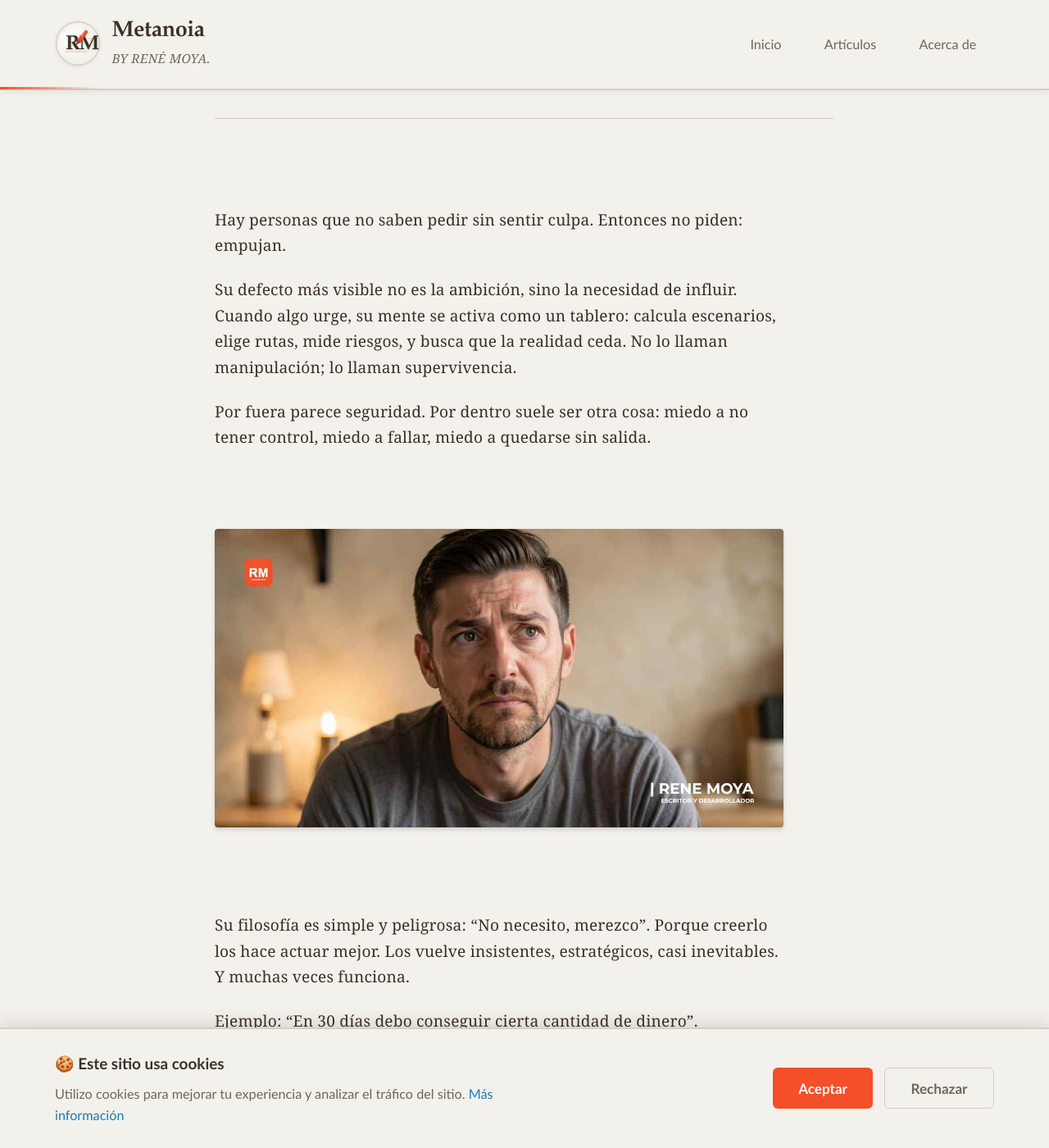
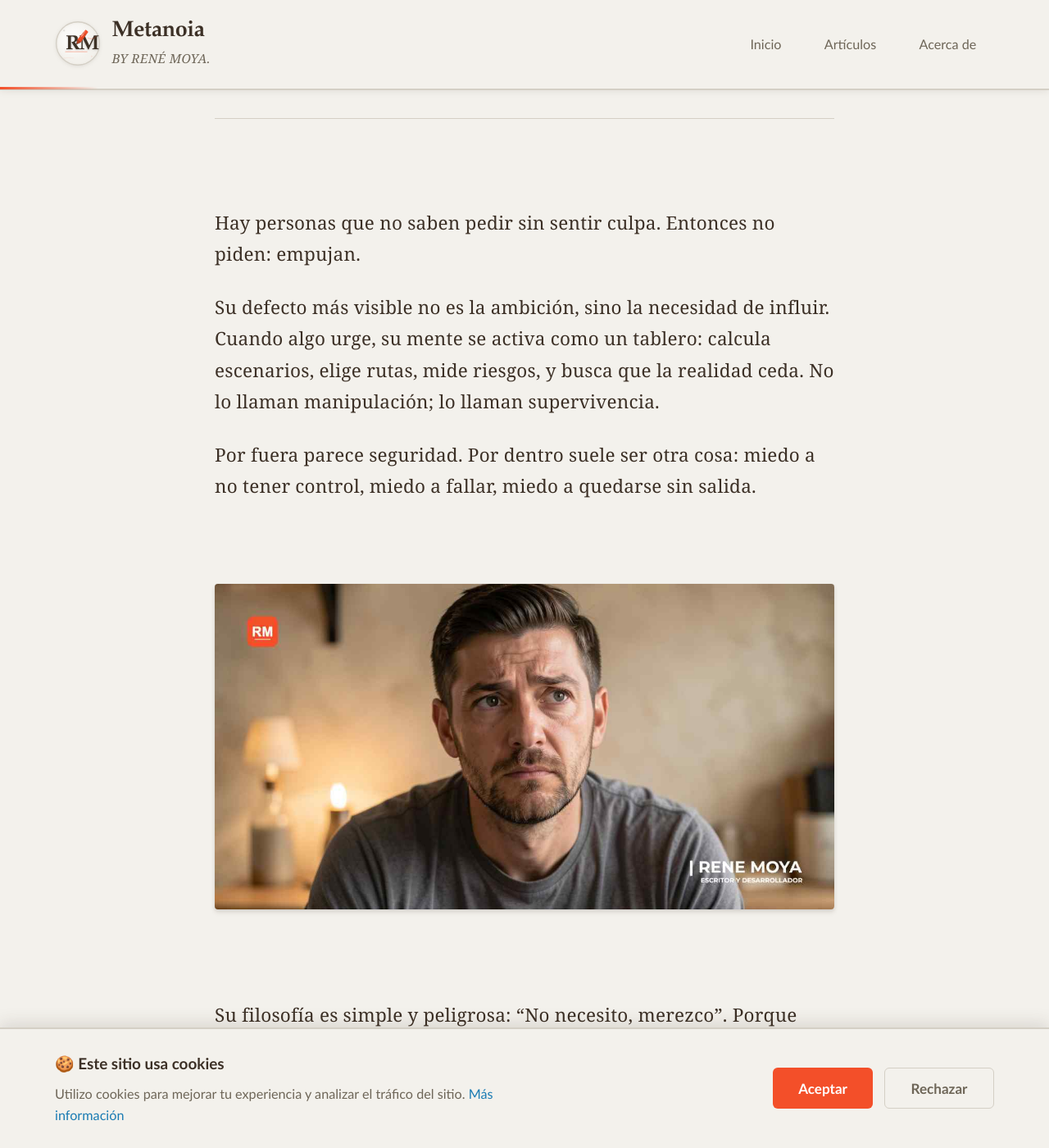
Before and after one commit to renedev0284-creator/renedev0284-creator.github.io, a Jekyll site: the page built from _posts/2026-02-08-cuando-no-sabes-pedir.md, in a window 1280 px wide and 1400 px high, scrolled down 347 px. Shown: the whole window at 82% size. Built offline with Jekyll 4.4.1, drawn with Linux system fonts in a browser that asks for light colours; comment, search, counter and statistics services are not loaded.

Commit message:
Estilo texto mas grande y espacio entre párrafos modificado

```diff
--- a/assets/css/style.css
+++ b/assets/css/style.css
@@ -449,8 +449,8 @@ em {
    Más junto + ligeramente más grande
    ======================================== */
 .post-content {
-  font-size: 1.0625rem;        /* 17px - un poco más grande que antes */
-  line-height: 1.65;           /* Más junto que 1.8, pero no demasiado */
+  font-size: 1.25rem;          /* 20px - MÁS GRANDE como en imagen 2 */
+  line-height: 1.7;            /* Interlineado más junto */
   letter-spacing: 0.01em;      /* Letras ligeramente más juntas */
 }
 
@@ -467,7 +467,7 @@ em {
 }
 
 .post-content p {
-  margin-bottom: 1.25rem;      /* Entre párrafos más junto (antes 2rem) */
+  margin-bottom: 1.5rem;       /* Espacio entre párrafos moderado */
 }
 
 .post-content a {
```
